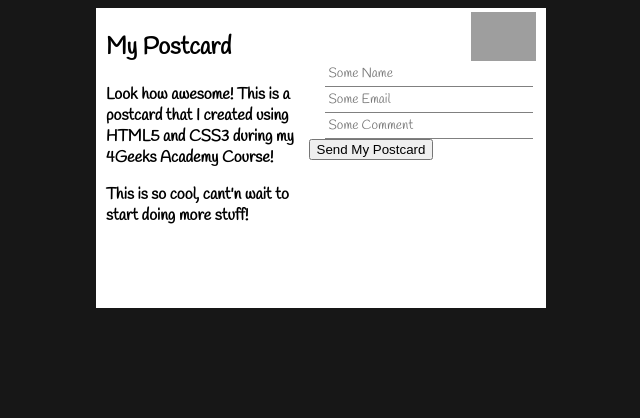
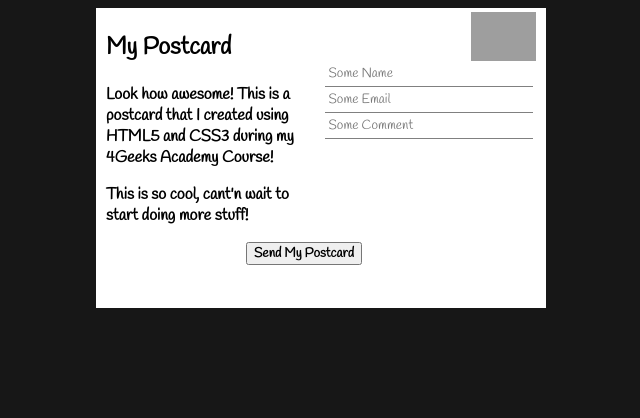
Before and after one commit to andryandroid/postcard, a plain HTML site: page index.html in a window 1280 px wide. Shown: the whole page, without its empty margins (319-959 px from the left). Drawn offline with Linux system fonts and the light colour scheme; grey boxes are pictures that could not be loaded.

Commit message:
Update style.css

```diff
--- a/style.css
+++ b/style.css
@@ -41,5 +41,10 @@ img{
 }
 
 #abajo{
+    padding: 150px;
+}
+
+#boton{
     font-family: 'Handlee', cursive;
+    font-weight: bold;
 }
```
